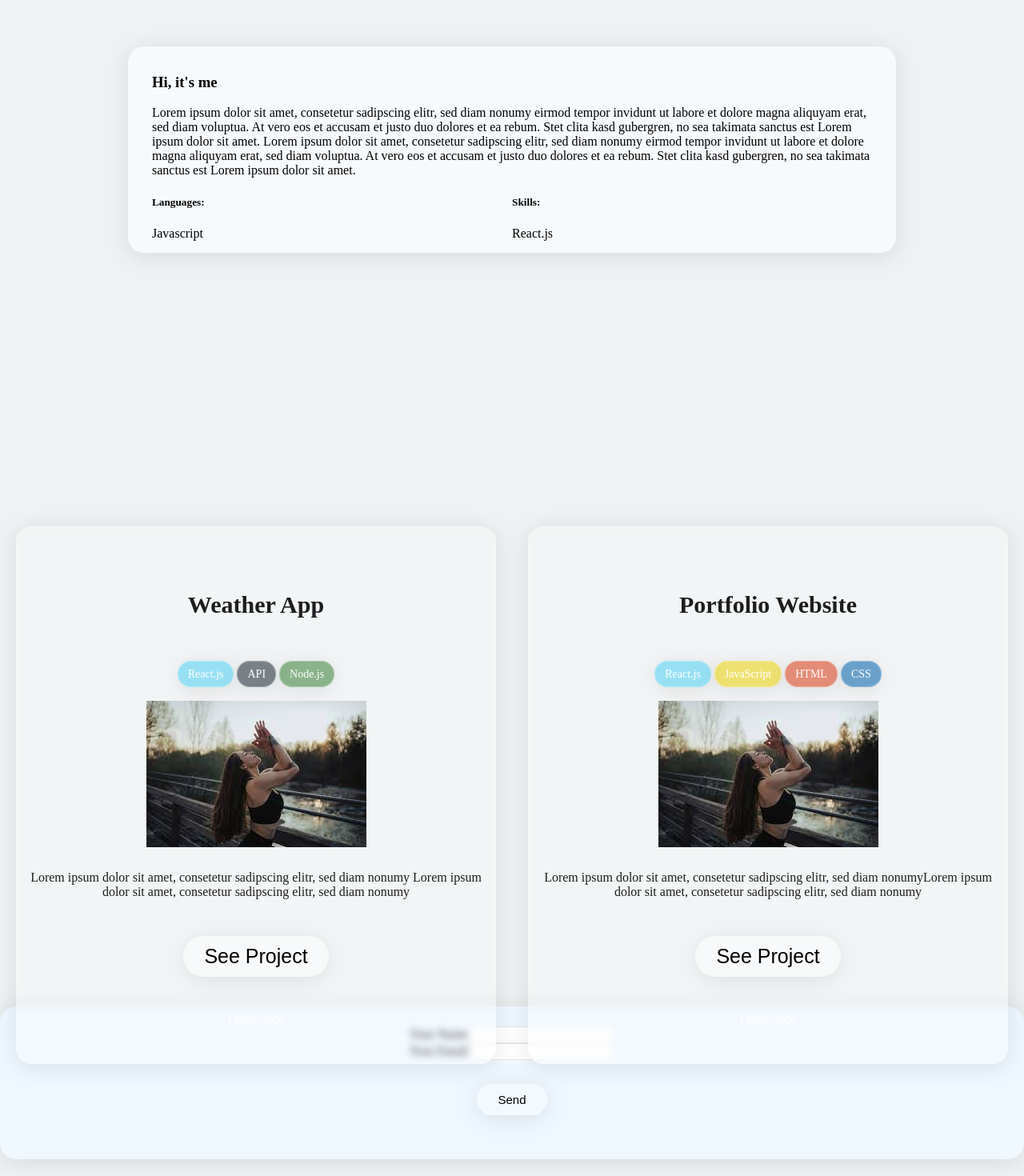
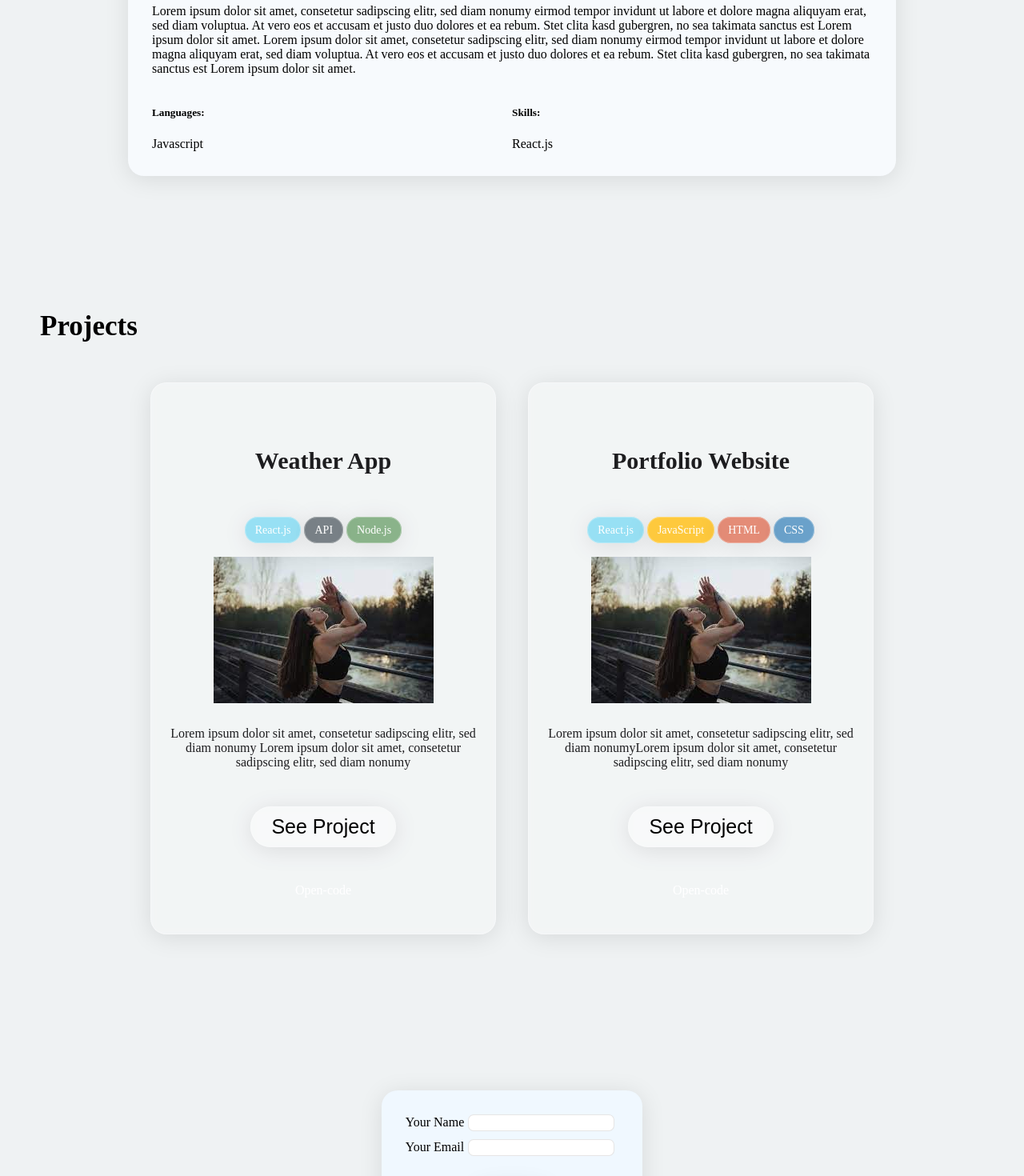
Before and after one commit to simoneraich/simone-raich-frontend-hp, a React (Create React App) app: page / in a window 1280 px wide. Shown: the part 1060-2530 px from the top of the page at 80% size. Built offline with nearby package versions, Linux system fonts and the light colour scheme.

Commit message:
minor design changes before starting the navbar

```diff
--- a/src/About.css
+++ b/src/About.css
@@ -1,4 +1,8 @@
 .aboutSection {
+
+  display: flex;
+  align-items: center;
+  justify-content: center;
   height: 600px;
   }
 
@@ -9,18 +13,4 @@
     background-color: #F7FAFD;
     box-shadow: 0 4px 30px rgba(0, 0, 0, 0.1);
 
-    display: flexbox;
-    margin: 20px auto;
-    margin-top: 300px;
-
   }
-
-
-
-  .aboutContainer h3 {
-display: inline-block;
-}
-
-.aboutContainer p {
-  display: inline;
-}
--- a/src/Contactform.css
+++ b/src/Contactform.css
@@ -1,5 +1,8 @@
 .contactSection {
-    height: 600px;
+display: flex;
+  align-items: center;
+  justify-content: center;
+  height: 600px;
     }
 
 .Form {
@@ -7,6 +10,7 @@
     place-items: center;
     padding: 25px 30px;
     min-width: 250px;
+    max-width: 900px;
     border-radius: 20px;
     background-color: aliceblue;
     box-shadow: 0 4px 30px rgba(0, 0, 0, 0.1);
@@ -17,8 +21,9 @@
 }
 
 .FormNameInput, .FormMailInput {
+    margin: 5px;
     padding: 2px;
-    border-radius: 10px;
+    border-radius: 7px;
     border: 1px solid rgba(171, 169, 169, 0.3);
 
 }
@@ -26,7 +31,7 @@
 
 .ContactSubmissionButton {
     font-size: 15px;
-    padding: 10px 25px;
+    padding: 10px 30px;
     margin: 30px;
     border-radius: 25px;
     background: rgba(255, 255, 255, 0.23);
--- a/src/Projects.css
+++ b/src/Projects.css
@@ -1,9 +1,14 @@
 
- .projectSection {
-  height: 600px;
+ .ProjectSection {
+  display: flex;
+  align-items: center;
+  justify-content: center;
+
   }
 
   .ProjectCards {
+
+    max-width: 400px;
     color: white;
     text-align: center;
     padding: 30px 15px;
@@ -30,33 +35,47 @@
     backdrop-filter: blur(5px);
     -webkit-backdrop-filter: blur(5px);
     border: 1px solid rgba(255, 255, 255, 0.3);
+    background: #FEC93D;
   }
 
-  .React {
+
+  :hover .React {
     background: rgba(94, 211, 242, 0.61);
+    transition: ease-in-out;
+
   }
 
-  .HTML {
+  :hover .HTML {
     background: rgba(220, 74, 38, 0.61);
+    transition: ease-in-out;
+
   }
 
-  .JS {
+  :hover.JS {
     background: rgba(235, 212, 27, 0.61);
+    transition: ease-in-out;
+
   }
 
-  .CSS {
+   :hover .CSS {
     background: rgba(20, 108, 173, 0.61);
+    transition: ease-in-out;
+
   }
 
-  .API {
+  :hover .API  {
     background: rgba(45, 56, 65, 0.61);
+    transition: ease-in-out;
+
   }
 
-  .Node {
+  :hover .Node {
     background: rgba(73, 137, 69, 0.61);
+    transition: ease-in-out;
   }
 
   .ProjectParagraph {
+    max-width: fit-content;
     color: #1D1D1F;
   }
 
@@ -80,3 +99,8 @@
   .ProjectImg {
     margin: 25px;
   }
+
+.ProjectSectionFull h2 {
+  font-size: 35px;
+  margin: 30px 0px 50px 50px;
+}
```
Also changed, not shown: src/Projects.js.
